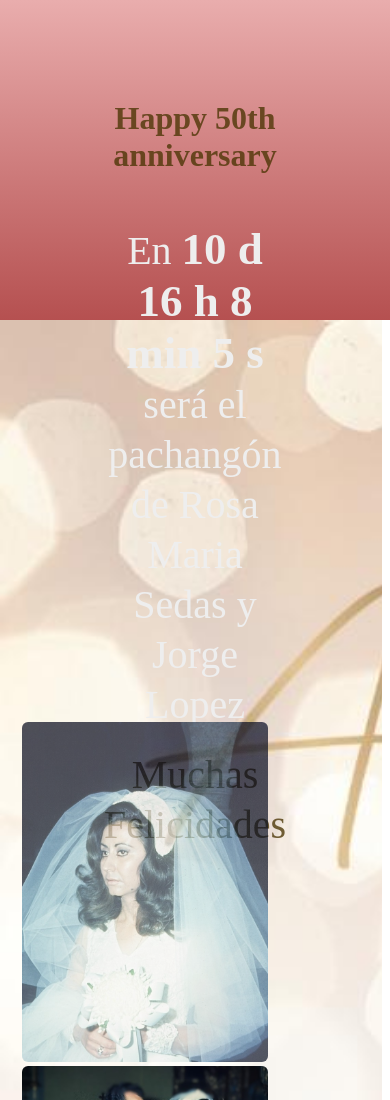
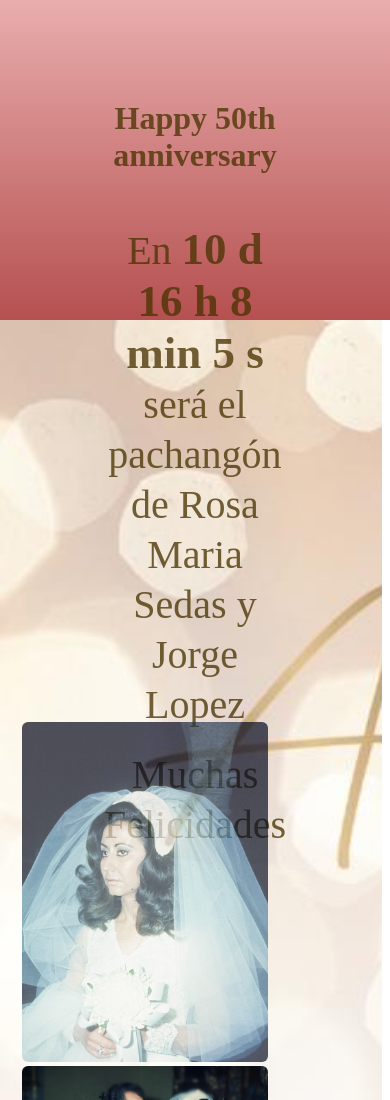
Before and after one commit to losecris78/happy_aniversary, a website built with Parcel: page src/index.html in a window 390 px wide. Shown: the top 1100 px of the page. Built offline with nearby package versions, Linux system fonts and the light colour scheme.

Commit message:
fixed responsiveness

```diff
--- a/src/styles/main.scss
+++ b/src/styles/main.scss
@@ -96,7 +96,7 @@ main{
 }
 @media(max-width:602px){
     .data1{
-        color:#eee;
+
         font-size: 18px;
         line-height: 25px;
     }
```
